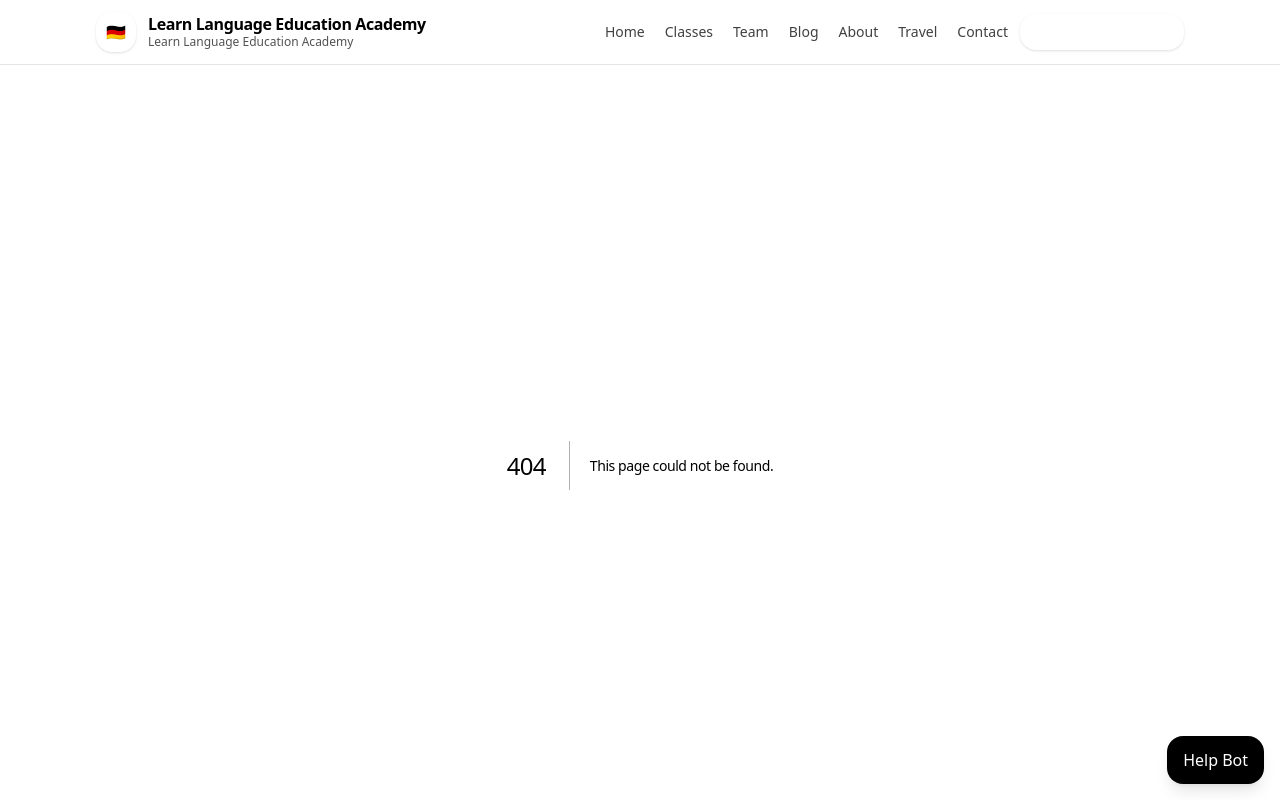
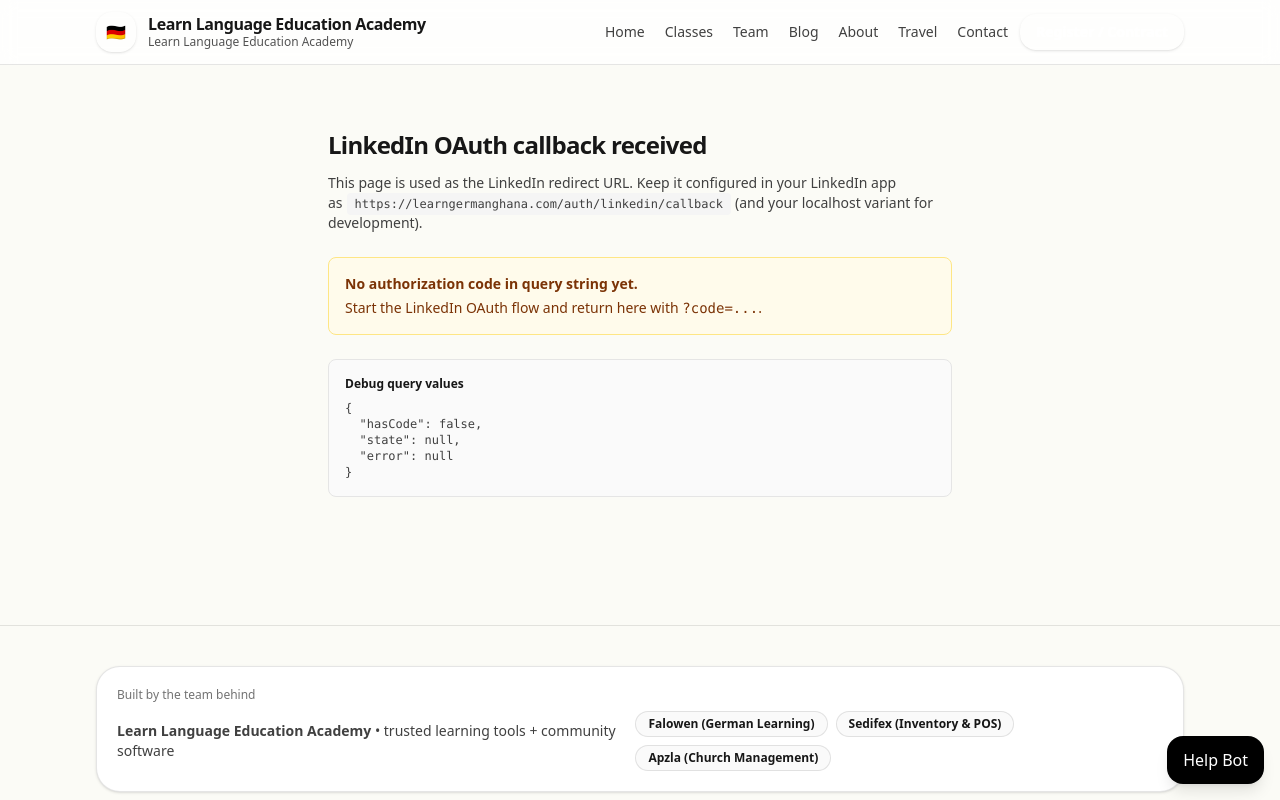
Before and after one commit to learngermanghana/learngermanghana-site, a Next.js app: page /auth/linkedin/callback in a window 1280 px wide. Before the commit this address had no page. Shown: the top 800 px of the page. Built offline with nearby package versions, Linux system fonts and the light colour scheme.

Commit message:
Add LinkedIn OAuth callback page and docs

```diff
--- /dev/null
+++ b/src/app/auth/linkedin/callback/page.tsx
@@ -0,0 +1,60 @@
+import type { Metadata } from "next";
+
+export const metadata: Metadata = {
+  title: "LinkedIn OAuth Callback",
+  robots: {
+    index: false,
+    follow: false,
+  },
+};
+
+type CallbackPageProps = {
+  searchParams?: Promise<{
+    code?: string;
+    state?: string;
+    error?: string;
+    error_description?: string;
+  }>;
+};
+
+export default async function LinkedInCallbackPage({ searchParams }: CallbackPageProps) {
+  const params = (await searchParams) ?? {};
+  const hasCode = Boolean(params.code);
+
+  return (
+    <main className="mx-auto max-w-2xl px-6 py-16 text-neutral-900">
+      <h1 className="text-2xl font-bold">LinkedIn OAuth callback received</h1>
+      <p className="mt-3 text-sm text-neutral-700">
+        This page is used as the LinkedIn redirect URL. Keep it configured in your LinkedIn app as
+        <span className="mx-1 rounded bg-neutral-100 px-2 py-1 font-mono text-xs">https://learngermanghana.com/auth/linkedin/callback</span>
+        (and your localhost variant for development).
+      </p>
+
+      {params.error ? (
+        <div className="mt-6 rounded-lg border border-red-200 bg-red-50 p-4 text-sm">
+          <div className="font-semibold text-red-800">Authorization failed</div>
+          <div className="mt-1 text-red-700">{params.error_description ?? params.error}</div>
+        </div>
+      ) : hasCode ? (
+        <div className="mt-6 rounded-lg border border-emerald-200 bg-emerald-50 p-4 text-sm text-emerald-900">
+          <div className="font-semibold">Authorization code captured.</div>
+          <div className="mt-1">Exchange this code on your server for a LinkedIn access token.</div>
+        </div>
+      ) : (
+        <div className="mt-6 rounded-lg border border-amber-200 bg-amber-50 p-4 text-sm text-amber-900">
+          <div className="font-semibold">No authorization code in query string yet.</div>
+          <div className="mt-1">Start the LinkedIn OAuth flow and return here with <span className="font-mono">?code=...</span>.</div>
+        </div>
+      )}
+
+      <div className="mt-6 rounded-lg border border-neutral-200 bg-neutral-50 p-4 text-xs text-neutral-700">
+        <div className="font-semibold text-neutral-900">Debug query values</div>
+        <pre className="mt-2 overflow-x-auto whitespace-pre-wrap">{JSON.stringify({
+          hasCode,
+          state: params.state ?? null,
+          error: params.error ?? null,
+        }, null, 2)}</pre>
+      </div>
+    </main>
+  );
+}
```
Also changed, not shown: 1 other file (tests, documents, lock files or other folders).
